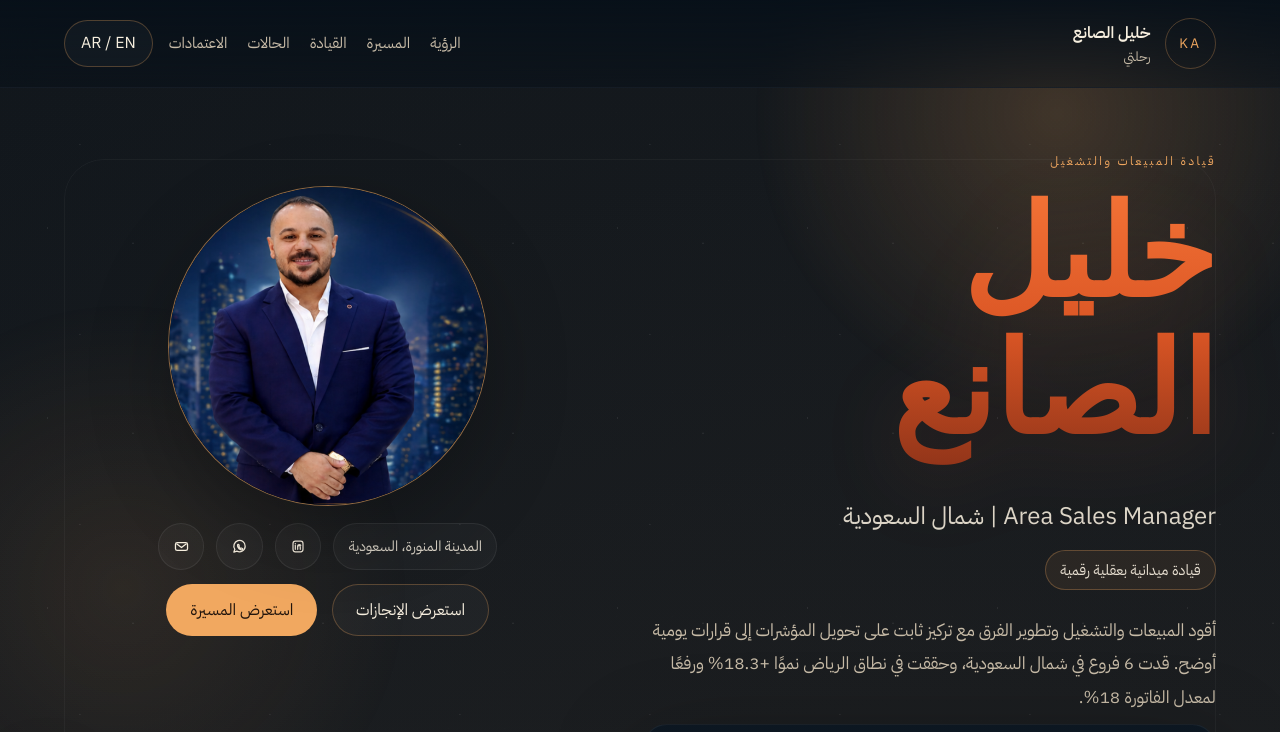
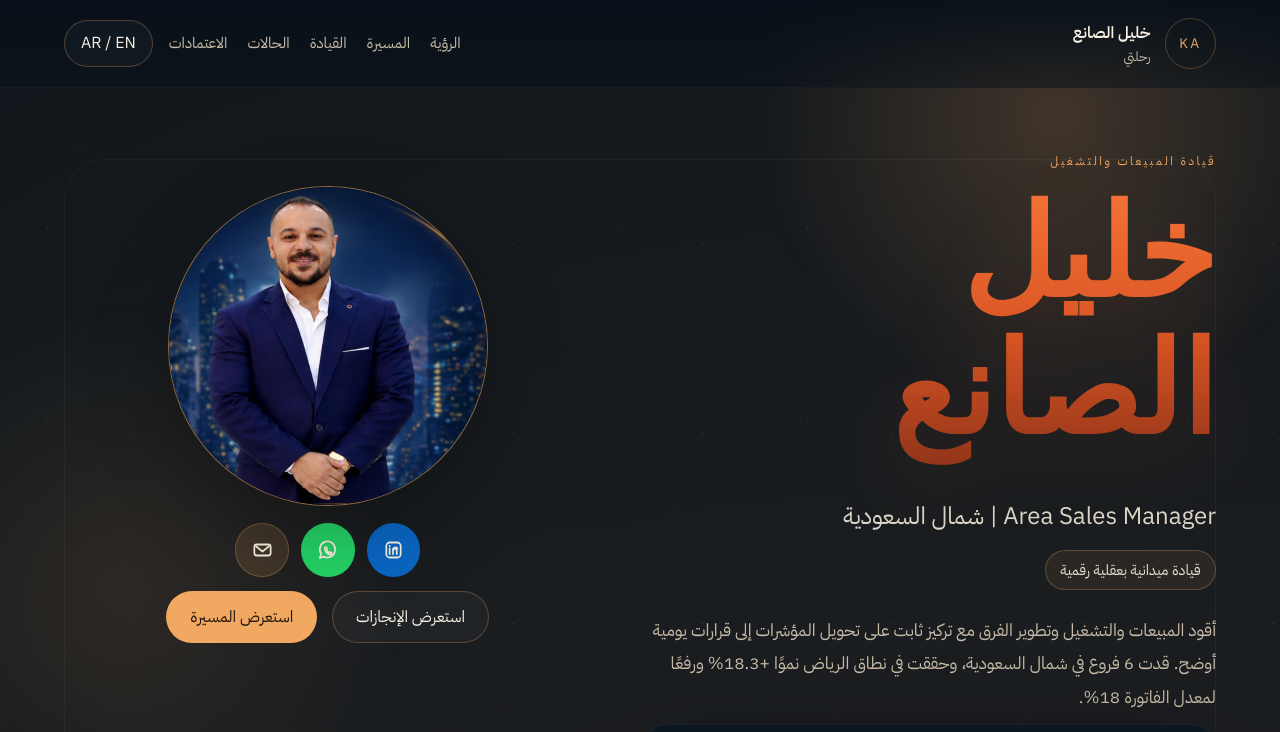
Before and after one commit to kha159-create/my_journey, a plain HTML site: page index.html in a window 1280 px wide. Shown: the top 732 px of the page. Drawn offline with Linux system fonts and the light colour scheme; a web font is replaced by a local one.

Commit message:
Update hero contact chips

```diff
--- a/profile-data.json
+++ b/profile-data.json
@@ -2,7 +2,7 @@
   "name": "Khaleel Alsani",
   "arabic_name": "خليل الصانع",
   "title": "Regional Sales Manager",
-  "location": "Medina, KSA",
+  "location": "Saudi Arabia",
   "email": "kha.als@outlook.com",
   "phone": "+966 567 028 690",
   "linkedin": "https://linkedin.com/in/khaleel-alsani",
--- a/script.js
+++ b/script.js
@@ -20,7 +20,6 @@ const siteContent = {
         { label: "الإيميل: kha.als@outlook.com", href: "mailto:kha.als@outlook.com" },
         { label: "واتساب: +966 567 028 690", href: "https://wa.me/966567028690" },
         { label: "لينكدإن: khaleel-alsani", href: "https://linkedin.com/in/khaleel-alsani" },
-        { label: "المدينة المنورة، السعودية", href: null },
       ],
       portraitKicker: "حضور تنفيذي",
       portraitRole: "تشغيل. نمو. انضباط.",
@@ -273,7 +272,6 @@ const siteContent = {
         { label: "Email: kha.als@outlook.com", href: "mailto:kha.als@outlook.com" },
         { label: "WhatsApp: +966 567 028 690", href: "https://wa.me/966567028690" },
         { label: "LinkedIn: khaleel-alsani", href: "https://linkedin.com/in/khaleel-alsani" },
-        { label: "Medina, Saudi Arabia", href: null },
       ],
       portraitKicker: "Executive Presence",
       portraitRole: "Operations. Growth. Discipline.",
--- a/styles.css
+++ b/styles.css
@@ -553,9 +553,9 @@ body.edit-mode .portrait-editor {
 .contact-chip-icon {
   display: inline-grid;
   place-items: center;
-  width: 2.9rem;
-  min-width: 2.9rem;
-  min-height: 2.9rem;
+  width: 3.35rem;
+  min-width: 3.35rem;
+  min-height: 3.35rem;
   padding: 0;
   border-radius: 50%;
 }
@@ -566,6 +566,35 @@ body.edit-mode .portrait-editor {
   background: rgba(241, 168, 96, 0.08);
 }
 
+.contact-chip-email {
+  border-color: rgba(241, 168, 96, 0.28);
+  background: rgba(241, 168, 96, 0.14);
+}
+
+.contact-chip-whatsapp {
+  border-color: rgba(37, 211, 102, 0.48);
+  background: #25d366;
+  color: #ffffff;
+}
+
+.contact-chip-linkedin {
+  border-color: rgba(10, 102, 194, 0.48);
+  background: #0a66c2;
+  color: #ffffff;
+}
+
+.contact-chip-whatsapp:hover,
+.contact-chip-whatsapp:focus-visible {
+  border-color: rgba(37, 211, 102, 0.72);
+  background: #20bd5a;
+}
+
+.contact-chip-linkedin:hover,
+.contact-chip-linkedin:focus-visible {
+  border-color: rgba(10, 102, 194, 0.72);
+  background: #0959aa;
+}
+
 .contact-icon {
   width: 1.05rem;
   height: 1.05rem;
@@ -574,8 +603,8 @@ body.edit-mode .portrait-editor {
 
 .contact-icon-img {
   display: block;
-  width: 1.05rem;
-  height: 1.05rem;
+  width: 1.45rem;
+  height: 1.45rem;
   object-fit: contain;
 }
 
```
